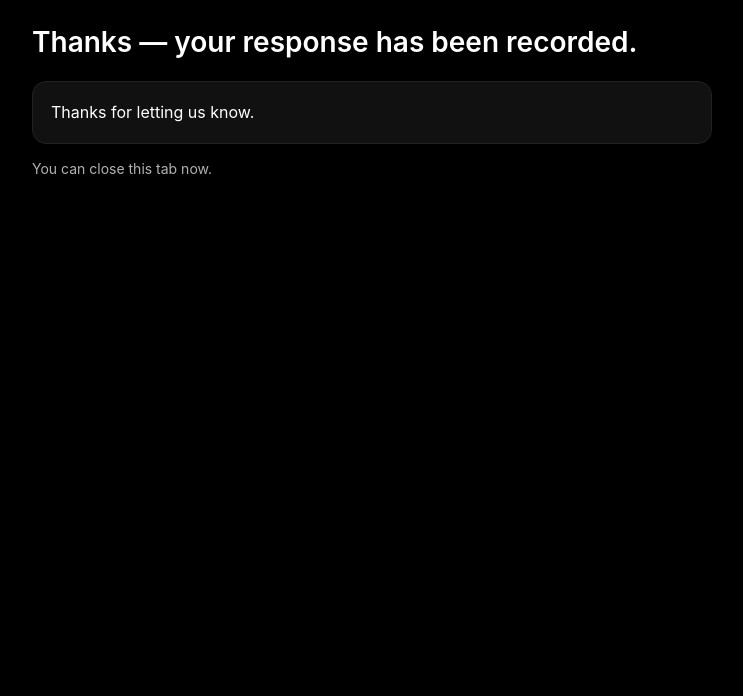
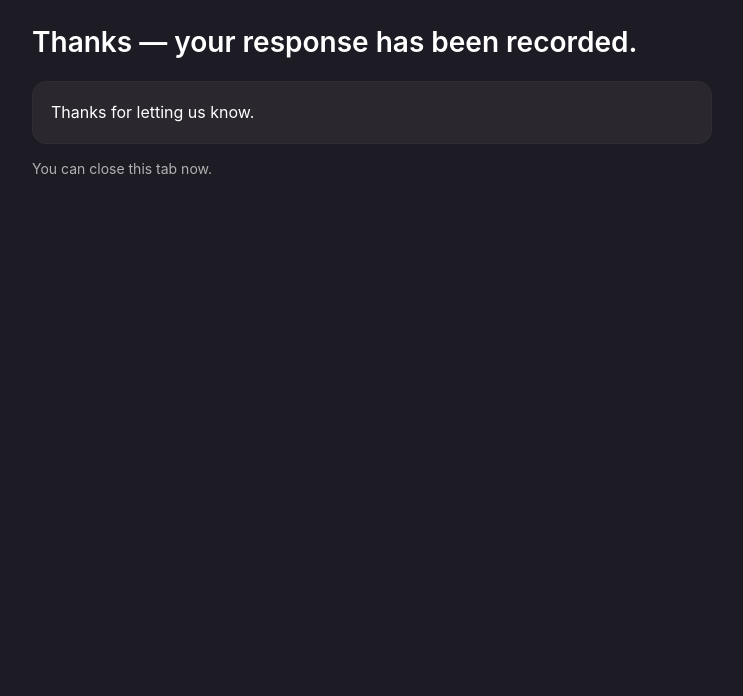
Before and after one commit to momentum2587/thank-you-page, a plain HTML site: page index.html in a window 1280 px wide. Shown: the part 104-800 px from the top of the page, without its empty margins (268-1011 px from the left). Drawn offline with Linux system fonts and the light colour scheme.

Commit message:
Update index.html

```diff
--- a/index.html
+++ b/index.html
@@ -6,11 +6,11 @@
   <title>Thanks — Momentum</title>
   <style>
     :root {
-      --bg:#000000;
+      --bg:#1d1b23;
       --text:#ffffff;
       --muted:#b1b1b1;
       --accent:#f44d2a;
-      --card:#111111;
+      --card:#2a272f;
       --radius:14px;
     }
 
@@ -46,7 +46,7 @@
       margin-top:16px;
       padding:18px;
       background:var(--card);
-      border:1px solid #222;
+      border:1px solid #2f2c34;
       border-radius:var(--radius);
     }
 
```
